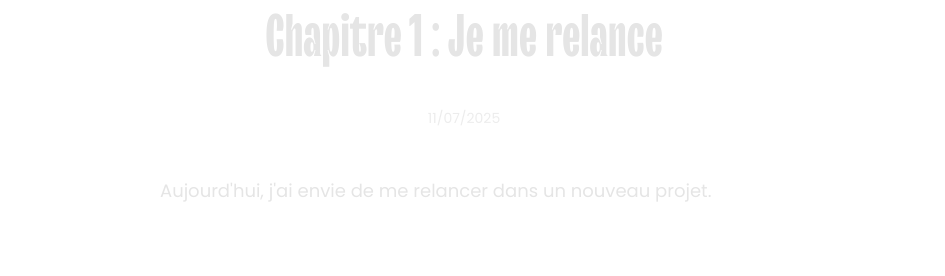
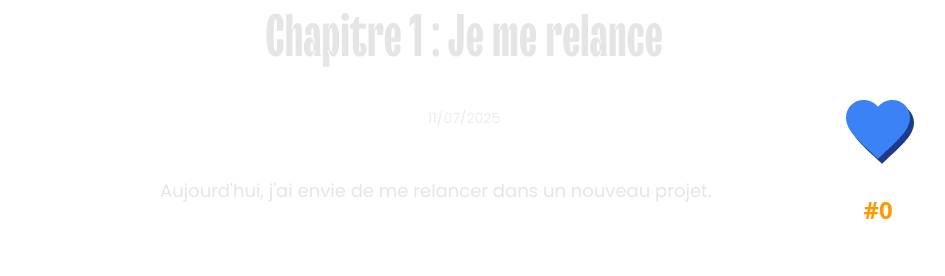
Before and after one commit to hugobayoud/portfolio, a Next.js app: page /blog/chapitre-1-je-me-relance in a window 1280 px wide. Shown: the part 252-528 px from the top of the page, without its empty margins (176-1121 px from the left). Built offline with nearby package versions, Linux system fonts and the light colour scheme.

Commit message:
Put the Heart Icon on the right side

```diff
--- a/src/app/blog/BlogContent.tsx
+++ b/src/app/blog/BlogContent.tsx
@@ -1,16 +1,49 @@
 'use client';
 
+import { useState } from 'react';
 import { useTheme } from '../../../components/ThemeProvider';
+import HeartButton from '../../../components/HeartButton';
 
 export function BlogContent({ children }: { children: React.ReactNode }) {
   const { theme } = useTheme();
   const textColor = theme === 'light' ? 'text-neutral-800' : 'text-neutral-200';
+  const [heartClicks, setHeartClicks] = useState(0);
+
+  const handleHeartClick = () => {
+    setHeartClicks((prev) => prev + 1);
+  };
 
   return (
-    <article
-      className={`max-w-2xl mx-auto px-4 sm:px-6 lg:px-8 py-8 ${textColor}`}
-    >
-      <div className="prose prose-lg max-w-none">{children}</div>
-    </article>
+    <div className="relative">
+      {/* Main article content */}
+      <article
+        className={`max-w-2xl mx-auto px-4 sm:px-6 lg:px-8 py-8 ${textColor}`}
+      >
+        <div className="prose prose-lg max-w-none">{children}</div>
+
+        {/* Heart button for mobile - at bottom of article */}
+        <div className="lg:hidden flex flex-col items-center justify-center mt-12 mb-8">
+          <HeartButton onClick={handleHeartClick} />
+          <div className="text-2xl text-amber-500 font-bold flex items-center justify-center">
+            #{heartClicks}
+          </div>
+        </div>
+      </article>
+
+      {/* Heart button for desktop/tablet - sticky on the right */}
+      <div className="hidden lg:block">
+        <div
+          className="fixed top-1/2 -translate-y-1/2 z-10"
+          style={{
+            left: 'calc(50% + 20rem + 2rem)', // Position to the right of max-w-2xl content (32rem/2 + 2rem margin)
+          }}
+        >
+          <HeartButton onClick={handleHeartClick} />
+          <div className="text-2xl text-amber-500 font-bold flex items-center justify-center">
+            #{heartClicks}
+          </div>
+        </div>
+      </div>
+    </div>
   );
 }
```
Also changed, not shown: components/HeartButton.tsx (+2 -15 lines).
